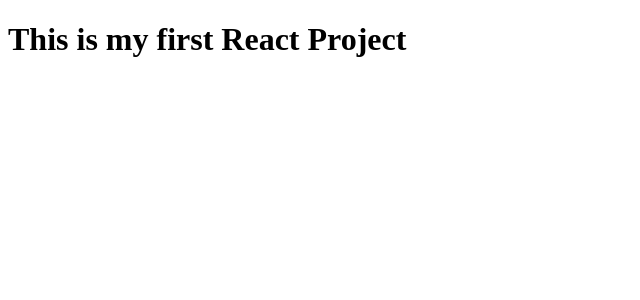
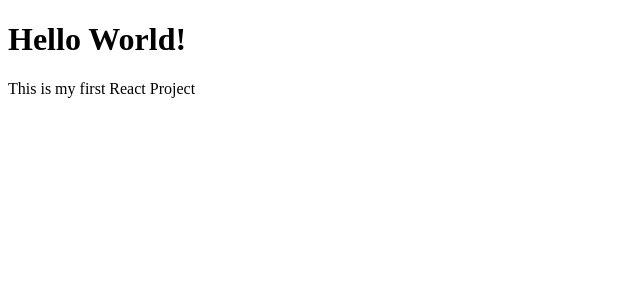
Before and after one commit to Amit180745/Practice_WebDev, a React (Create React App) app in the folder Day_14/firstapp/: page / in a window 1280 px wide. Shown: the top 300 px of the page, without its empty margins (0-640 px from the left). Built offline with nearby package versions, Linux system fonts and the light colour scheme.

Commit message:
Started Learning ReactJs

```diff
--- a/Day_14/firstapp/src/App.js
+++ b/Day_14/firstapp/src/App.js
@@ -1,7 +1,12 @@
 import React from 'react';
 function App() {
   return (
-    <h1>This is my first React Project</h1>
+    <div>
+      <h1>Hello World!</h1>
+    <div>
+      This is my first React Project
+    </div>
+    </div>
   );
 }
 
```
